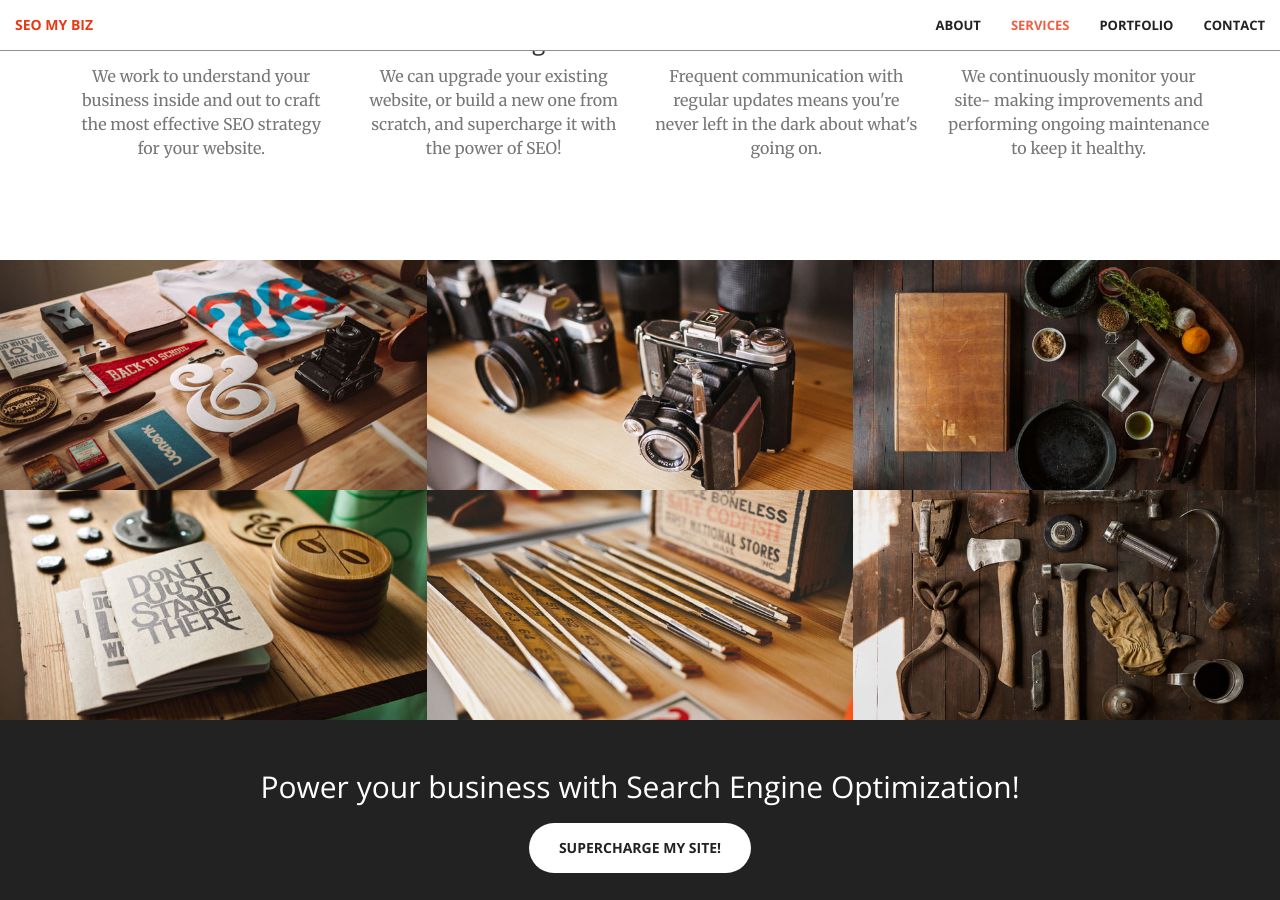
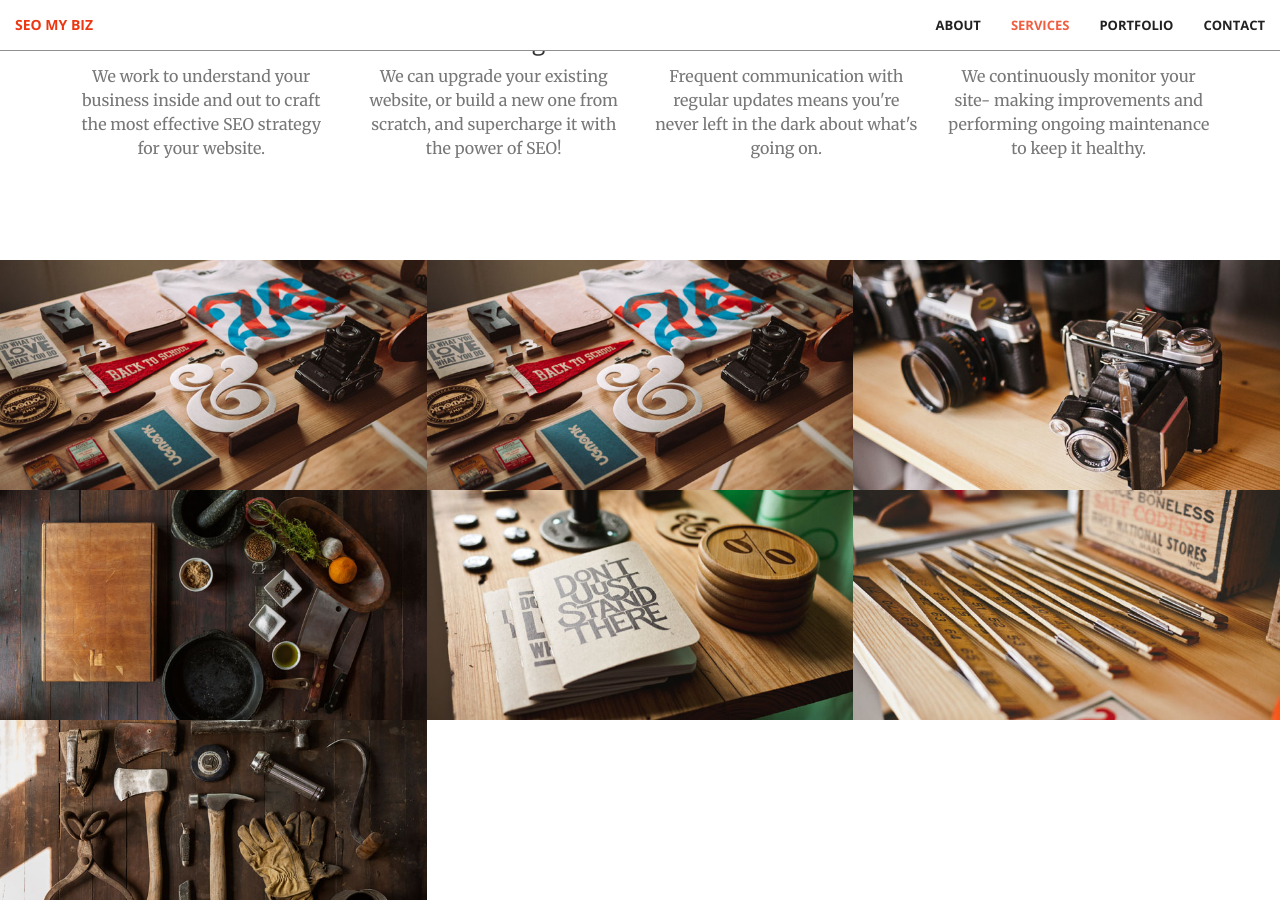
Before and after one commit to RustisaurusRex/website, a Jekyll site: the page built from index.html, in a window 1280 px wide and 900 px high, scrolled down 1562 px. Built offline with Jekyll 4.4.1, drawn with Linux system fonts in a browser that asks for light colours.

Commit message:
duplicate box

```diff
--- a/_includes/portfolio.html
+++ b/_includes/portfolio.html
@@ -18,6 +18,23 @@
                <!---</a>-->
             </div>
             </div>
+            <div class="col-lg-4 col-sm-6">
+                <!-- <a href="#" class="portfolio-box"> -->
+                 <div class="portfolio-box">
+                     <img src="img/portfolio/1.jpg" class="img-responsive" alt="">
+                     <div class="portfolio-box-caption">
+                         <div class="portfolio-box-caption-content">
+                             <div class="project-category text-faded">
+                                 Plans
+                             </div>
+                             <div class="project-name">
+                                 Basic Plan
+                             </div>
+                         </div>
+                     </div>
+                <!---</a>-->
+             </div>
+             </div>
             <div class="col-lg-4 col-sm-6">
                 <a href="#" class="portfolio-box">
                     <img src="img/portfolio/3.jpg" class="img-responsive" alt="">
```
